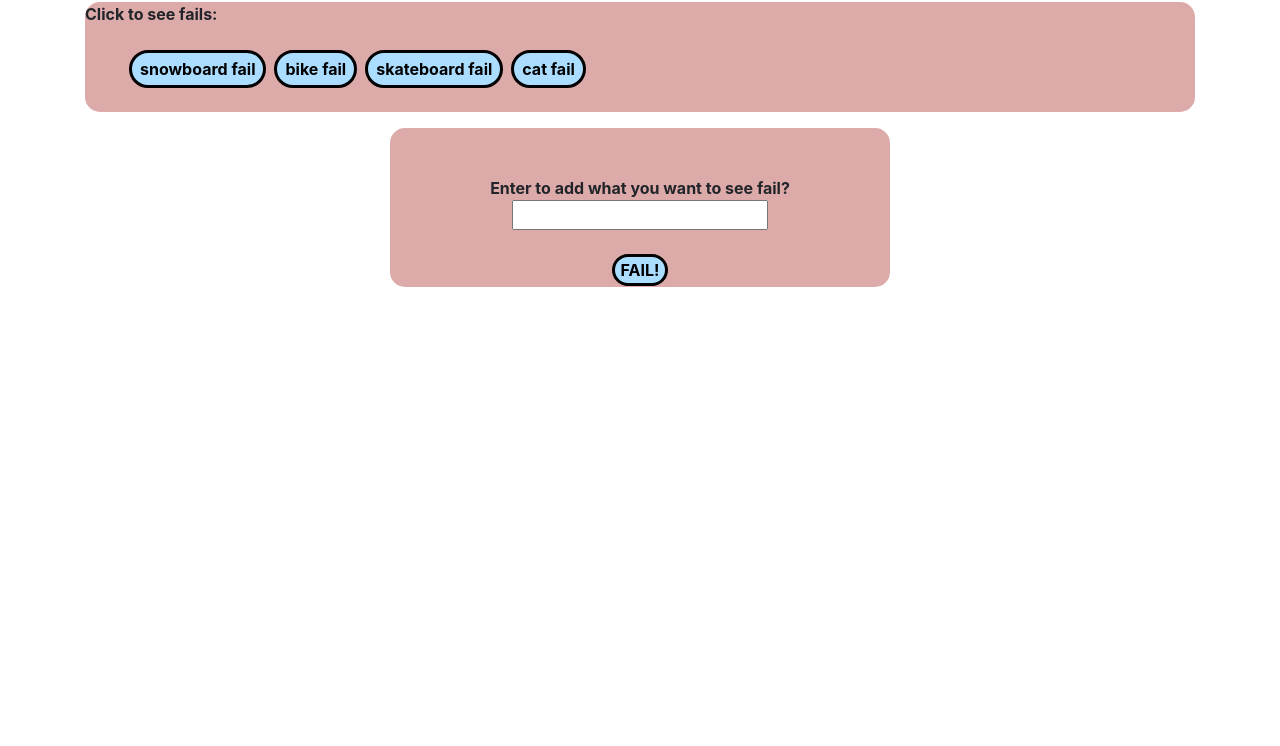
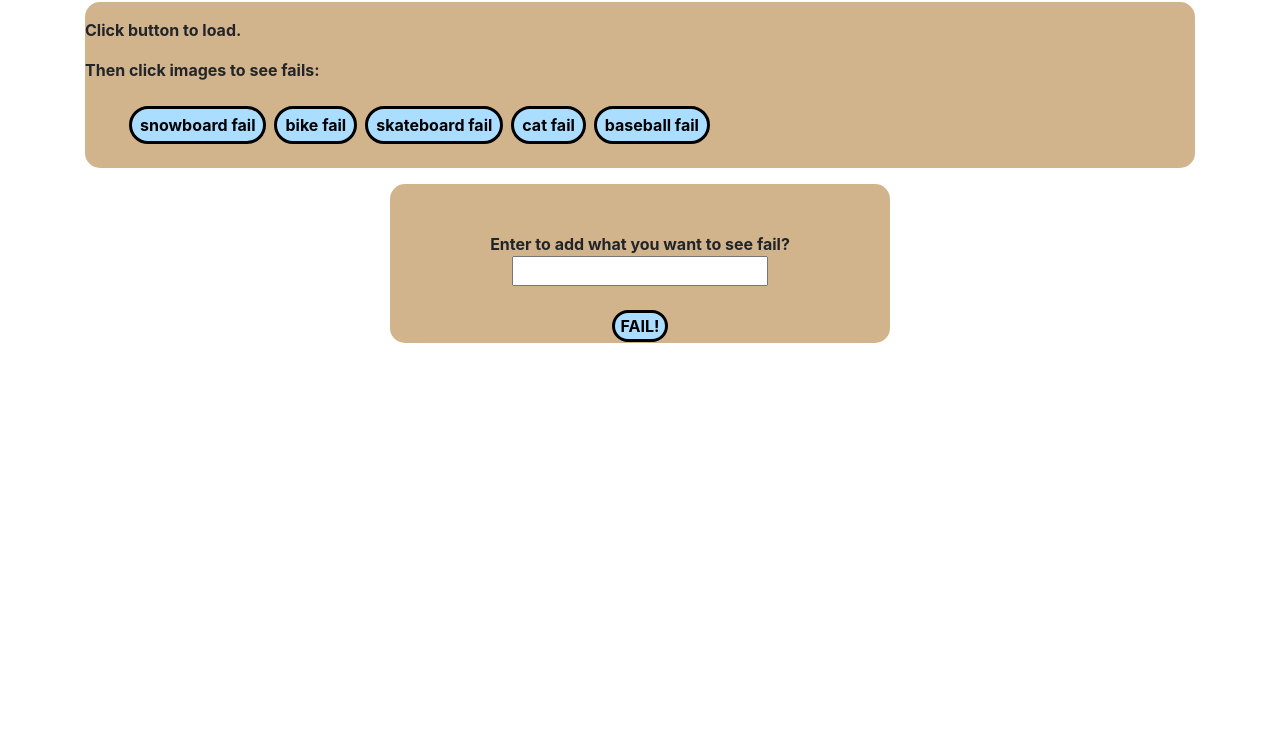
Before and after one commit to sun1devil/Giffy-page, a plain HTML site: page index.html in a window 1280 px wide. Shown: the part 54-800 px from the top of the page. Drawn offline with nearby package versions, Linux system fonts and the light colour scheme.

Commit message:
change style, wording and add som more psuedocode

```diff
--- a/gif.js
+++ b/gif.js
@@ -1,16 +1,18 @@
 
 
-
+//load page elements before performing functions//
 $(document).ready(function()
 {
-    // var header = $("<header></header>").text("Funny Crashes")
-    var topics = ["snowboard fail", "bike fail", "skateboard fail", "cat fail"]
+//    Declare Variable to populate array and  button id//
+    var topics = ["snowboard fail", "bike fail", "skateboard fail", "cat fail", "baseball fail"]
     var buttons = $("#buttons")
+    // for loop to cover the array and add a button to container//
     for (let i = 0; i < topics.length; i++)
     {
         let button = $("<li>" + topics[i] + "</li>")
         buttons.append(button)
     }
+    //listener for a click of images and clear content to be ready for next set produced by function giffy.
     buttons.on("click", function (event)
         {
             $("#images").empty()
@@ -18,6 +20,7 @@ $(document).ready(function()
             var subject = event.target.innerHTML
             giffy(subject)
         })
+        // start with static image on click. When image data is still url from API, switch to animated else go back to still.
     $("#images").on("click", function(event)
         {
             let stillurl = $(event.target).data("still")
@@ -29,6 +32,7 @@ $(document).ready(function()
                 event.target.src = stillurl
         }
         )
+        //listen for click of fail button, create new topic, append "fail"and push to the array. create new button with the users text
     $("#fail-button").on("click", function(event)
         {
             let newTopic = $("#user-text").val()
@@ -38,6 +42,7 @@ $(document).ready(function()
             buttons.append(button)
             $("#user-text").val("")
         })
+            //trigger a click of fail when user hits enter
             $(document).bind('keypress', function(event)
             {
               if (event.keyCode === 13)
@@ -47,9 +52,12 @@ $(document).ready(function()
               }
         })
 })
+//Variables used to store and concatenate URL and API key
 var GIFFYAPIKEY = "g1d4gakXFH1MwChmMWq1CzN4xucfdwlc"
 var GIFFYURL = "http://api.giphy.com/v1/gifs/search?api_key=" + GIFFYAPIKEY + "&q="
+// Primary logic for accessing giphy and pulling in content
 function giffy(subject)
+// initial setup and placeholder for images based on subject text
 {
     let finalurl = GIFFYURL + subject
     finalurl = encodeURI(finalurl)
@@ -60,11 +68,13 @@ function giffy(subject)
     $.get(finalurl, function(data)
     {
         // console.log(data["data"][0])
+        // Run loop 10 times extracting still, animated url's and rating upon retrieval place them in placeholders.
         for (let i=0; i < 10; i++)
         {
             console.log(data["data"][i]["images"]["fixed_height_still"]["url"])
             console.log(data["data"][i]["images"]["fixed_height"]["url"])
             console.log(data["data"][i]["rating"])
+            // based on giphy requirements grab content for each [i] and dynamically place on page based on tags
             let urlstillimage = data["data"][i]["images"]["fixed_height_still"]["url"]
             let urlgifimage = data["data"][i]["images"]["fixed_height"]["url"]
             let rating = data["data"][i]["rating"]
@@ -77,6 +87,7 @@ function giffy(subject)
             stillimage.attr("src", urlstillimage)
             li.append(stillimage)
             li.append(ratingText)
+            // Seperating images by 5 and appending to 2 different buckets. made my css easier.
             if (i < 5)
             {
                 images.append(li)
--- a/index.html
+++ b/index.html
@@ -16,8 +16,9 @@
         <h1>Fun With Fails</h1>
     </header>
 
-    <div id="button-container">
-            <p>Click to see fails:</p>
+    <div id="button-container"></p>
+            <p>Click button to load.
+            <p>Then click images to see fails:</p>
         <ul id="buttons">
 
         </ul>
--- a/style.css
+++ b/style.css
@@ -15,7 +15,7 @@ body{
 background-color: white;
 }
 #button-container{
-    background-color: #daa;
+    background-color: tan;
     border-radius: 15px;
     align-content: center;
     font-weight: bold;
@@ -55,9 +55,10 @@ margin-left: 5px;
 {
     width: 200px;
     height: 200px;
+    border-radius: 50%
 }
 #submit-container{
-    background-color: #daa;
+    background-color:  tan;
     font-weight: bold;
     width: 500px;
     padding: .25px;
```
